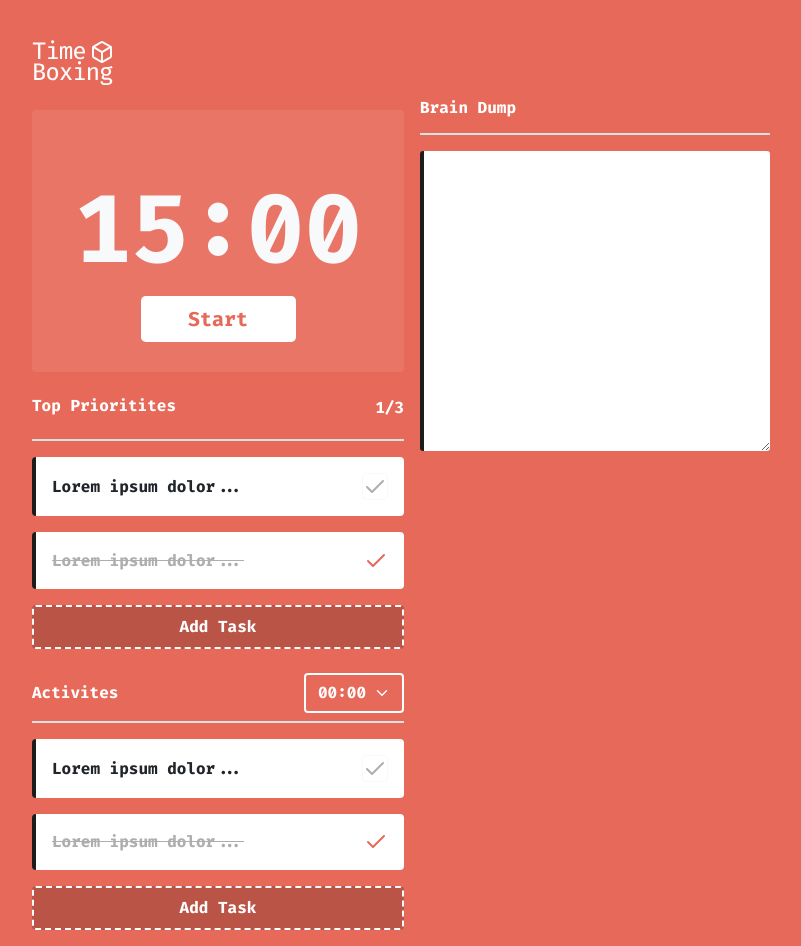
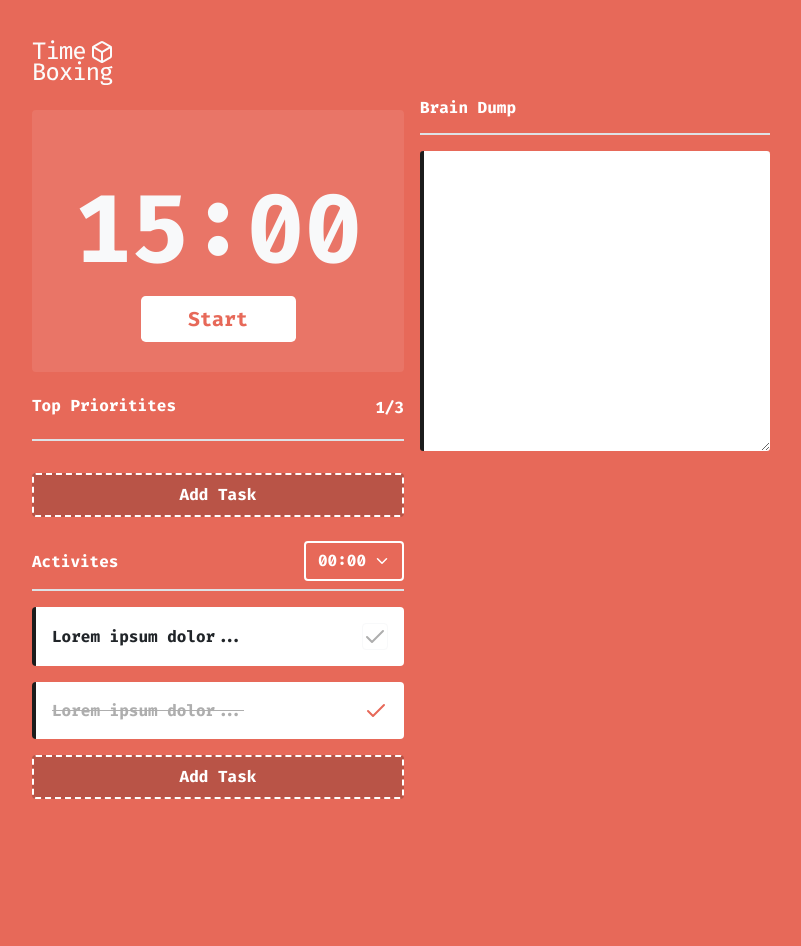
Before and after one commit to filipemelo2002/time-boxing, a React (Create React App) app: page / in a window 1280 px wide. Shown: the whole page, without its empty margins (239-1040 px from the left). After the commit the page ends 815 px from the top, so only its background shows below. Built offline with nearby package versions, Linux system fonts and the light colour scheme.

Commit message:
TB-22 Create topPriorities context

```diff
--- a/src/components/TopPrioritites.js
+++ b/src/components/TopPrioritites.js
@@ -1,7 +1,7 @@
 import ActivityItem from "./ActivityItem";
 import AddTaskButton from "./AddTaskButton";
 
-const TopPriorities = () => {
+const TopPriorities = ({ topPriorities = [], onAddTopPriority }) => {
   return (
     <div className="top-prioritites">
       <div className="d-flex w-100 border-2 border-bottom">
@@ -10,8 +10,14 @@ const TopPriorities = () => {
       </div>
 
       <div className="d-flex flex-column gap-3 mt-3">
-        <ActivityItem />
-        <ActivityItem done={true} />
+        {topPriorities.map((topPriority, index) => (
+          <ActivityItem
+            key={index}
+            title={topPriority.title}
+            description={topPriority.description}
+            done={topPriority.done}
+          />
+        ))}
       </div>
       <div className="mt-3">
         <AddTaskButton />
--- a/src/contexts/TimeBoxingContext.js
+++ b/src/contexts/TimeBoxingContext.js
@@ -13,8 +13,17 @@ const TimeBoxingContextProvider = ({ children }) => {
   const onChangeBrainDump = (braindump) => {
     setTimeBoxing({ ...timeBoxing, braindump });
   };
+
+  const addTopPriority = (topPriority) => {
+    setTimeBoxing({
+      ...timeBoxing,
+      topPriorities: [...timeBoxing.topPriorities, topPriority],
+    });
+  };
   return (
-    <TimeBoxingContext.Provider value={{ ...timeBoxing, onChangeBrainDump }}>
+    <TimeBoxingContext.Provider
+      value={{ ...timeBoxing, addTopPriority, onChangeBrainDump }}
+    >
       {children}
     </TimeBoxingContext.Provider>
   );
```
